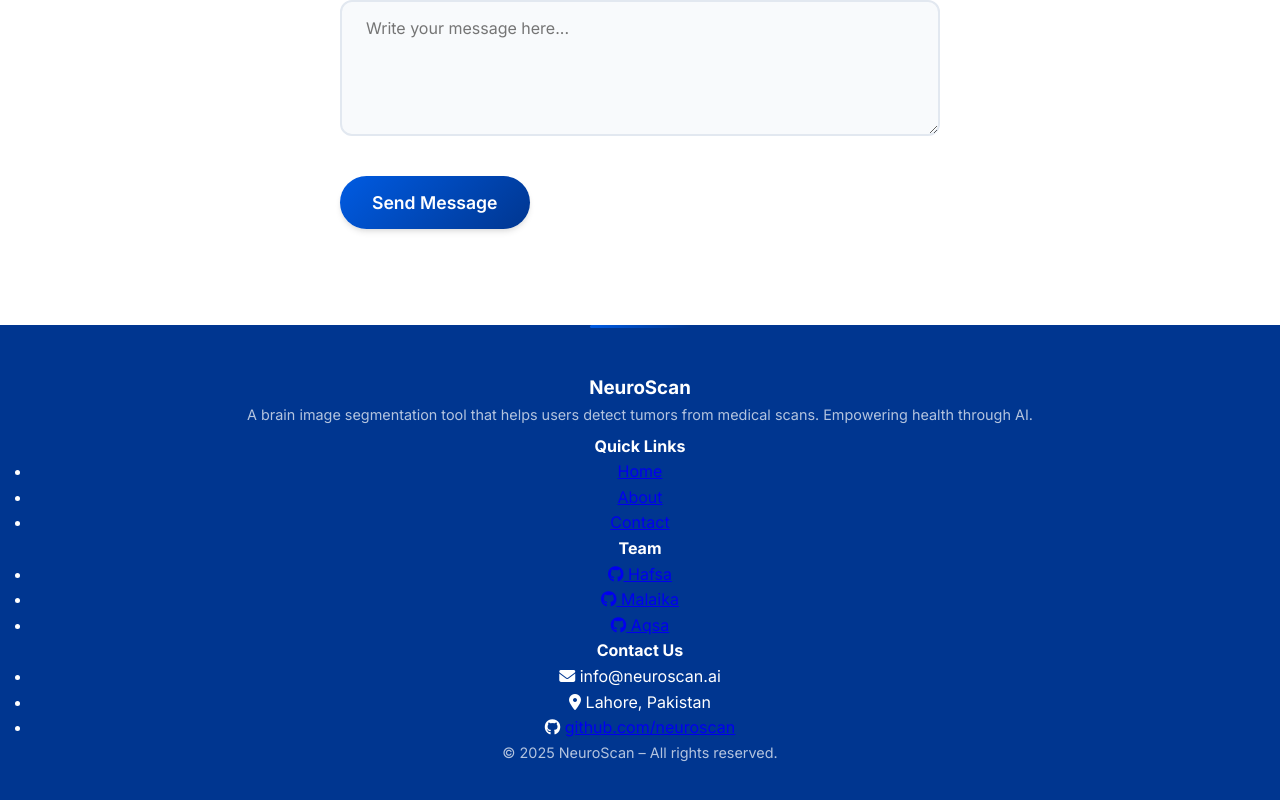
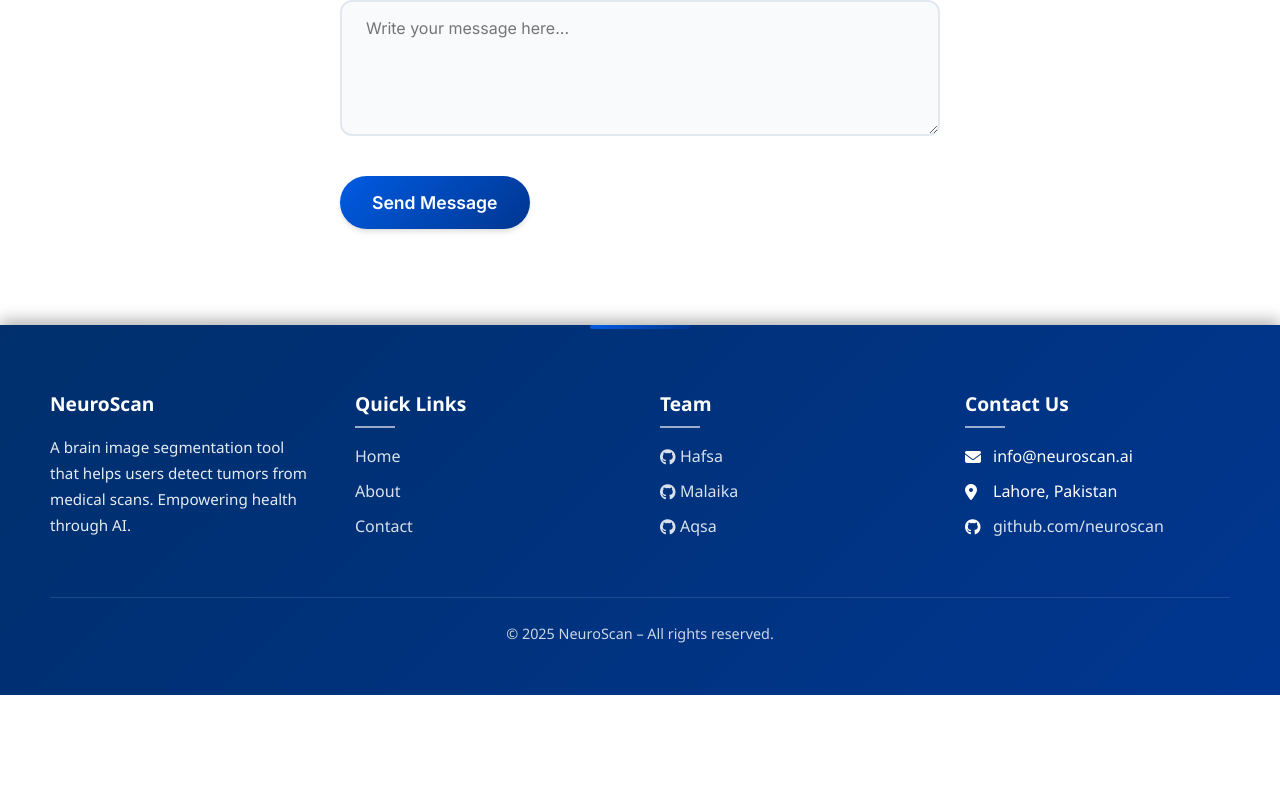
Before and after one commit to hafsahabib8/neuroscan, a React (Create React App) app: page /home in a window 1280 px wide. Shown: the part 2019-2819 px from the top of the page. After the commit the page ends 2714 px from the top, so only its background shows below. Built offline with nearby package versions, Linux system fonts and the light colour scheme.

Commit message:
Update home.css

```diff
--- a/src/components/home/home.css
+++ b/src/components/home/home.css
@@ -501,7 +501,7 @@ body {
 }
 
 /* Footer */
-.footer {
+/* .footer {
   background: #003690;
   color: var(--white);
   text-align: center;
@@ -529,6 +529,134 @@ body {
 .footer p:last-child {
   opacity: 0.7;
   font-size: 0.9rem;
+} */
+
+/* Footer Base */
+.footer {
+  background: linear-gradient(135deg, #002f6c, #003690);
+  color: var(--white);
+  padding: 4rem 50px 50px;
+  position: relative;
+  font-size: 1rem;
+  font-family: 'Segoe UI', Tahoma, Geneva, Verdana, sans-serif;
+  box-shadow: 0 -5px 15px rgba(0, 0, 0, 0.3);
+}
+
+.footer::before {
+  content: "";
+  position: absolute;
+  top: 0;
+  left: 50%;
+  transform: translateX(-50%);
+  width: 100px;
+  height: 4px;
+  background: var(--gradient-primary);
+  border-radius: 2px;
+}
+
+/* Layout */
+.footer-content {
+  display: flex;
+  justify-content: space-between;
+  flex-wrap: wrap;
+  gap: 2.5rem;
+  max-width: 1200px;
+  margin: 0 auto;
+  text-align: left;
+}
+
+/* Footer Sections */
+.footer-section {
+  flex: 1 1 250px;
+  min-width: 220px;
+}
+
+.footer-section h3,
+.footer-section h4 {
+  margin-bottom: 1rem;
+  color: var(--white);
+  font-size: 1.2rem;
+  position: relative;
+}
+
+.footer-section h4::after {
+  content: "";
+  display: block;
+  width: 40px;
+  height: 2px;
+  background: var(--white);
+  margin-top: 0.4rem;
+  opacity: 0.6;
+}
+
+/* Typography */
+.footer-section p {
+  line-height: 1.7;
+  opacity: 0.9;
+  font-size: 0.95rem;
+}
+
+/* List Styling */
+.footer-section ul {
+  list-style: none;
+  padding: 0;
+  margin: 0;
+}
+
+.footer-section ul li {
+  margin-bottom: 0.6rem;
+  display: flex;
+  align-items: center;
+  gap: 0.5rem;
+}
+
+.footer-section ul li a {
+  color: var(--white);
+  text-decoration: none;
+  opacity: 0.85;
+  transition: opacity 0.3s ease, transform 0.3s ease;
+  display: inline-flex;
+  align-items: center;
+}
+
+.footer-section ul li a:hover {
+  opacity: 1;
+  text-decoration: underline;
+  transform: translateX(2px);
+}
+
+/* Icons */
+.footer-section i {
+  color: var(--white);
+  min-width: 20px;
+  font-size: 1rem;
+}
+
+/* Bottom */
+.footer-bottom {
+  text-align: center;
+  margin-top: 3rem;
+  border-top: 1px solid rgba(255, 255, 255, 0.15);
+  padding-top: 1.5rem;
+  font-size: 0.9rem;
+  opacity: 0.8;
+}
+
+/* Responsive */
+@media (max-width: 768px) {
+  .footer-content {
+    flex-direction: column;
+    align-items: center;
+    text-align: center;
+  }
+
+  .footer-section {
+    align-items: center;
+  }
+
+  .footer-section ul li {
+    justify-content: center;
+  }
 }
 
 /* Animations */
```
